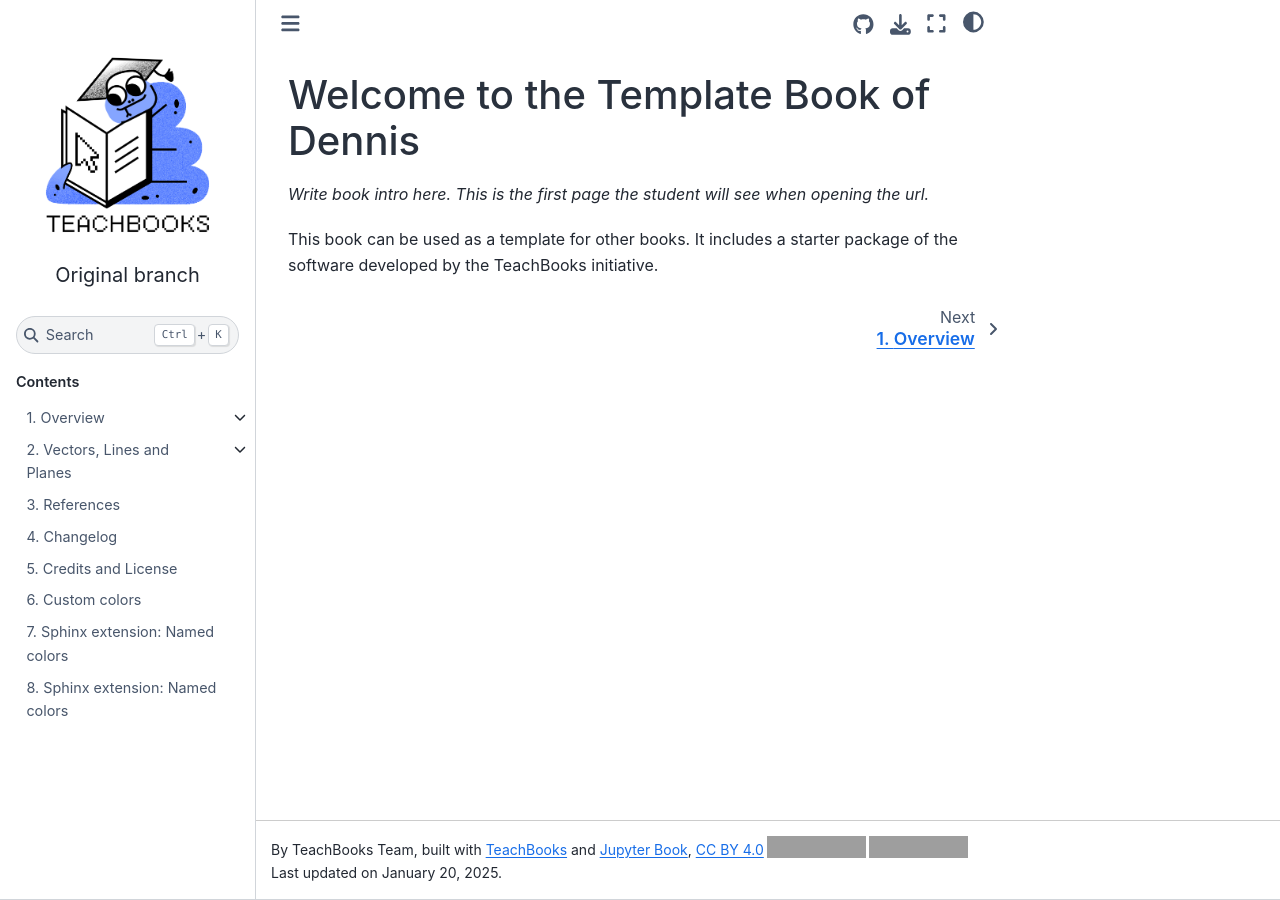
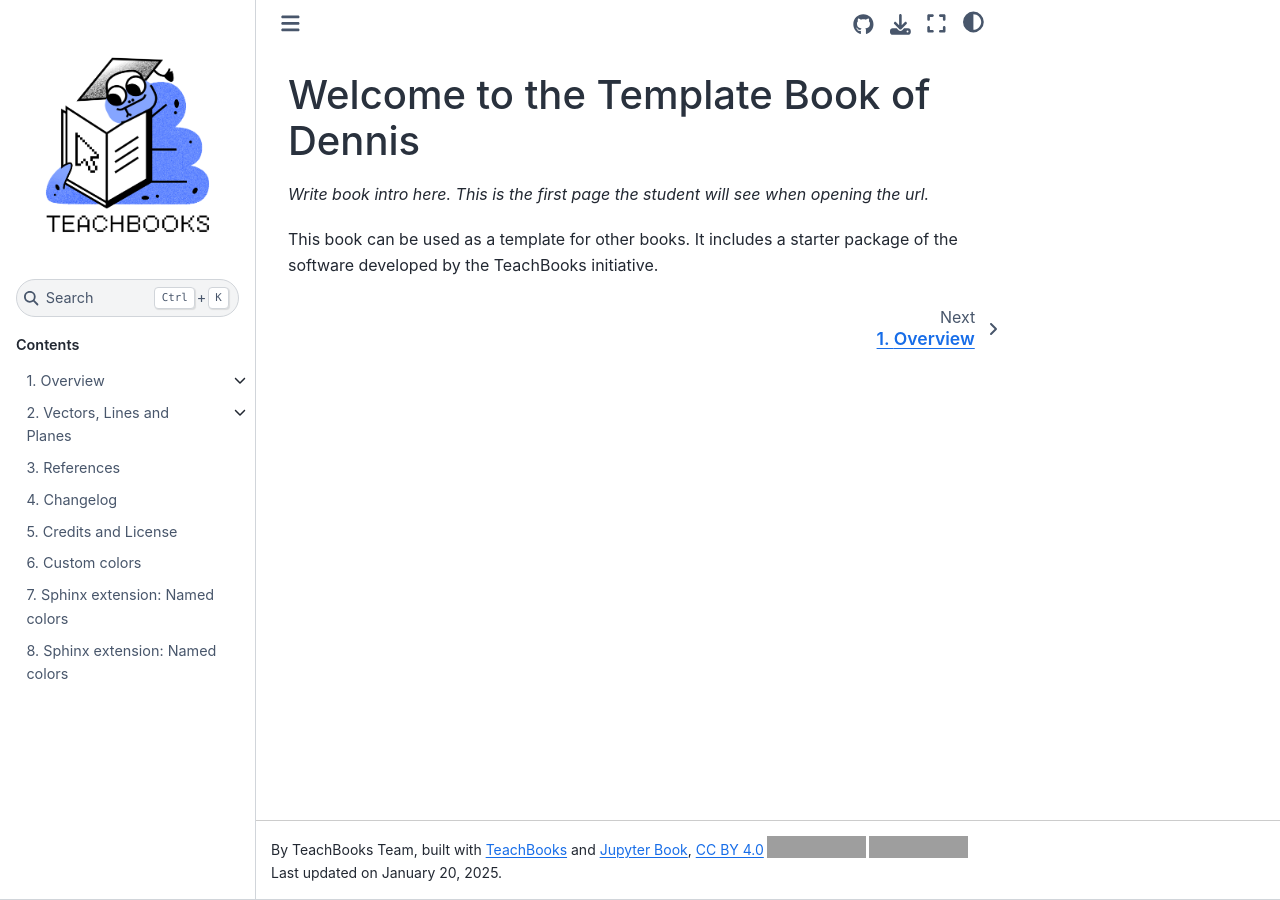
Before and after one commit to douden/test_book_from_template, a Jupyter Book: the page built from book/intro.md, in a window 1280 px wide. Built offline with Jupyter Book 1.0.4 settings and Sphinx 7.4.7 and the Sphinx Book theme 1.1.4, drawn with Linux system fonts in a browser that asks for light colours; pages that are not in the unit, such as notebooks, are missing from menus; comment, search, counter and statistics services are not loaded; grey boxes are pictures that could not be loaded.

Commit message:
Update _config.yml

```diff
--- a/book/_config.yml
+++ b/book/_config.yml
@@ -11,7 +11,9 @@ html:
 
 sphinx:
   config:
+    html_logo: figures/TB_logo.png
     inverter_all: false
+    tud_change_logo: false
     named_colors_custom_colors: {'onlylight':[165,21,160],'lightanddark':[45,180,117,204,158,110]}
     html_static_path : ["figures"]
     html_js_files:
@@ -21,11 +23,12 @@ sphinx:
       use_thebe_lite: true
       exclude_patterns: ["**/_*.yml", "**/*.md", "**/*.ipynb"]
     html_theme_options:
-      logo: {
-        text: "Original branch",
-        image_light: "TB_logo.png",
-        image_dark: "TB_logo_dark.png"
-      }
+      # logo: {
+      #   text: "Original branch",
+      #   # image_light: "TB_logo.png",
+      #   # image_dark: "TB_logo_dark.png",
+      #   # image_light: "TB_logo.png"
+      # }
       repository_url: "https://github.com/user/repo" #add your own repo URL here
       path_to_docs: "book"
       repository_branch: "main"
```
